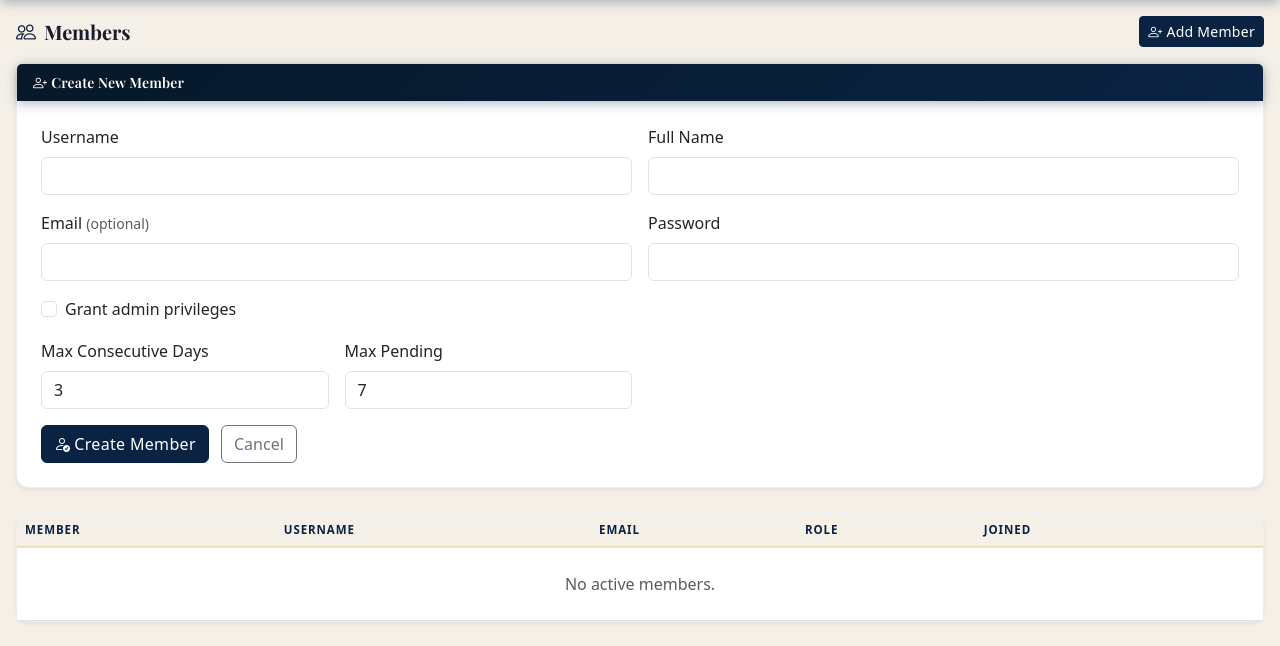
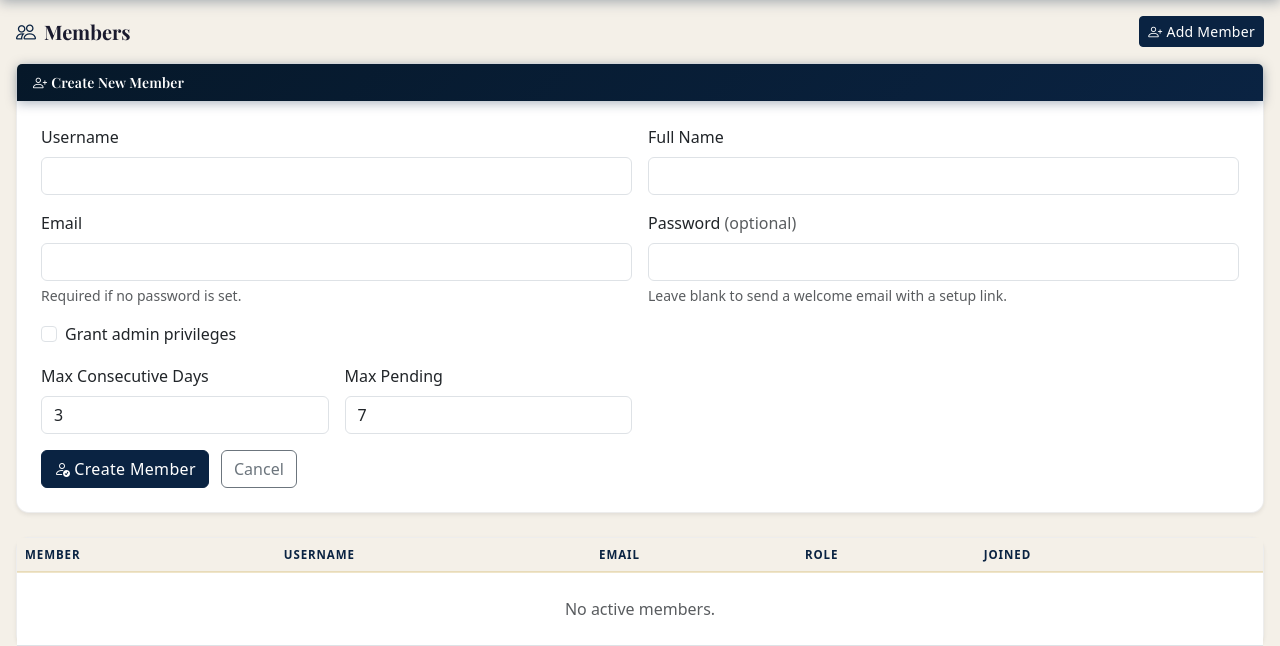
Before and after one commit to richardahasting/FleetNests, a Flask app: page /admin/users/new in a window 1280 px wide. Shown: the part 62-708 px from the top of the page. Run offline with Flask 3, Linux system fonts and the light colour scheme; the visitor is signed in with stand-in values (Sample User, id 1); data that the repository does not hold is empty; some libraries are stand-ins or nearby versions.

Commit message:
Add welcome email, password setup link, and forgot-password flow
New members can be created without a password — a welcome email is sent
with a 72-hour one-time link to set-password. Admins can still set a
password directly (no email sent). Login page now has a "Forgot password?"
link that triggers the same /set-password/<token> endpoint.

Token infrastructure: password_reset_token + password_reset_expires
columns on users table; create_password_token / consume_password_token
in models.py guard expiry and single-use consumption.

Co-Authored-By: Claude Sonnet 4.6 <noreply@anthropic.com>

```diff
--- a/app.py
+++ b/app.py
@@ -325,6 +325,7 @@ def register_routes(app: Flask):
     @auth.admin_required
     def admin_new_user():
         if request.method == "POST":
+            import secrets
             username  = request.form.get("username", "").strip().lower()
             full_name = request.form.get("full_name", "").strip()
             email     = request.form.get("email", "").strip()
@@ -333,15 +334,24 @@ def register_routes(app: Flask):
             max_consec = int(request.form.get("max_consecutive_days", 3))
             max_pend   = int(request.form.get("max_pending", 7))
 
-            if not username or not full_name or not password:
-                flash("Username, full name, and password are required.", "danger")
+            if not username or not full_name:
+                flash("Username and full name are required.", "danger")
+            elif not password and not email:
+                flash("Provide either a password or an email address (for welcome email).", "danger")
             else:
-                pw_hash = auth.hash_password(password)
+                # If no password supplied, set a random placeholder; member will set their own via email link
+                pw_hash = auth.hash_password(password) if password else auth.hash_password(secrets.token_urlsafe(32))
                 try:
-                    models.create_user(username, full_name, email, pw_hash, is_admin,
-                                       max_consecutive_days=max_consec, max_pending=max_pend)
-                    models.log_action(auth.current_user()["id"], "user_created", "user", None, {"username": username})
-                    flash(f"User {username} created.", "success")
+                    new_id = models.create_user(username, full_name, email, pw_hash, is_admin,
+                                                max_consecutive_days=max_consec, max_pending=max_pend)
+                    models.log_action(auth.current_user()["id"], "user_created", "user", new_id, {"username": username})
+                    if not password and email:
+                        token = models.create_password_token(new_id)
+                        user_dict = {"full_name": full_name, "email": email}
+                        email_notify.notify_welcome(user_dict, token)
+                        flash(f"Member {username} created — welcome email sent to {email}.", "success")
+                    else:
+                        flash(f"Member {username} created.", "success")
                     return redirect(url_for("admin_users"))
                 except Exception as e:
                     if "unique" in str(e).lower():
@@ -849,6 +859,56 @@ def register_routes(app: Flask):
         logs = models.get_all_trip_logs()
         return render_template("admin/trip_logs.html", logs=logs)
 
+    # -- Password reset / welcome set-password --------------------------------
+
+    @app.route("/forgot-password", methods=["GET", "POST"])
+    def forgot_password():
+        if auth.current_user():
+            return redirect(url_for("calendar"))
+        if request.method == "POST":
+            import secrets
+            login = request.form.get("login", "").strip()
+            user = db.fetchone(
+                "SELECT * FROM users WHERE (username = %s OR email = %s) AND is_active = TRUE",
+                (login, login),
+            )
+            if user and user.get("email"):
+                token = models.create_password_token(user["id"])
+                email_notify.notify_password_reset(user, token)
+            # Always show the same message to prevent account enumeration
+            flash("If that account exists and has an email address, a reset link has been sent.", "info")
+            return redirect(url_for("login"))
+        return render_template("forgot_password.html")
+
+    @app.route("/set-password/<token>", methods=["GET", "POST"])
+    def set_password(token: str):
+        if auth.current_user():
+            return redirect(url_for("calendar"))
+        if request.method == "POST":
+            user = models.consume_password_token(token)
+            if not user:
+                flash("That link is invalid or has expired. Request a new one.", "danger")
+                return redirect(url_for("login"))
+            new_pw  = request.form.get("new_password", "")
+            confirm = request.form.get("confirm_password", "")
+            if len(new_pw) < 8:
+                flash("Password must be at least 8 characters.", "danger")
+                return redirect(url_for("set_password", token=token))
+            if new_pw != confirm:
+                flash("Passwords do not match.", "danger")
+                return redirect(url_for("set_password", token=token))
+            models.update_password(user["id"], auth.hash_password(new_pw))
+            models.log_action(user["id"], "password_set_via_token", "user", user["id"])
+            flash("Password set — please log in.", "success")
+            return redirect(url_for("login"))
+
+        # GET: verify token is still valid before showing the form
+        user = models.get_user_by_password_token(token)
+        if not user:
+            flash("That link is invalid or has expired. Request a new one.", "danger")
+            return redirect(url_for("login"))
+        return render_template("set_password.html", token=token, user=user)
+
     # -- Member Feedback (AI-routed) ----------------------------------------
 
     @app.route("/feedback", methods=["POST"])
--- a/init_db.sql
+++ b/init_db.sql
@@ -19,6 +19,8 @@ CREATE TABLE IF NOT EXISTS users (
     email_verify_expires   TIMESTAMP,
     avatar                 BYTEA,
     avatar_content_type    VARCHAR(50),
+    password_reset_token   VARCHAR(64) UNIQUE,
+    password_reset_expires TIMESTAMP,
     created_at             TIMESTAMP DEFAULT NOW()
 );
 
--- a/models.py
+++ b/models.py
@@ -54,6 +54,49 @@ def update_password(user_id: int, password_hash: str):
         (password_hash, user_id),
         fetch=False,
     )
+
+
+def create_password_token(user_id: int, expires_hours: int = 72) -> str:
+    import secrets as _secrets
+    token = _secrets.token_urlsafe(32)
+    expires = now_ct() + timedelta(hours=expires_hours)
+    db.execute(
+        "UPDATE users SET password_reset_token = %s, password_reset_expires = %s WHERE id = %s",
+        (token, expires, user_id),
+        fetch=False,
+    )
+    return token
+
+
+def consume_password_token(token: str):
+    """Validate token, clear it, return user row or None if invalid/expired."""
+    row = db.fetchone(
+        "SELECT * FROM users WHERE password_reset_token = %s AND is_active = TRUE",
+        (token,),
+    )
+    if not row:
+        return None
+    if row["password_reset_expires"] and now_ct() > row["password_reset_expires"]:
+        return None
+    db.execute(
+        "UPDATE users SET password_reset_token = NULL, password_reset_expires = NULL WHERE id = %s",
+        (row["id"],),
+        fetch=False,
+    )
+    return row
+
+
+def get_user_by_password_token(token: str):
+    """Read-only lookup for token validity check (does not consume the token)."""
+    row = db.fetchone(
+        "SELECT * FROM users WHERE password_reset_token = %s AND is_active = TRUE",
+        (token,),
+    )
+    if not row:
+        return None
+    if row["password_reset_expires"] and now_ct() > row["password_reset_expires"]:
+        return None
+    return row
 
 
 def get_user_limits(user_id: int) -> dict:
--- a/templates/admin/users.html
+++ b/templates/admin/users.html
@@ -26,12 +26,14 @@
           <input type="text" class="form-control" name="full_name" required>
         </div>
         <div class="col-md-6">
-          <label class="form-label">Email <small class="text-muted">(optional)</small></label>
+          <label class="form-label">Email</label>
           <input type="email" class="form-control" name="email">
+          <div class="form-text">Required if no password is set.</div>
         </div>
         <div class="col-md-6">
-          <label class="form-label">Password</label>
-          <input type="password" class="form-control" name="password" required autocomplete="new-password">
+          <label class="form-label">Password <span class="text-muted fw-normal">(optional)</span></label>
+          <input type="password" class="form-control" name="password" autocomplete="new-password">
+          <div class="form-text">Leave blank to send a welcome email with a setup link.</div>
         </div>
         <div class="col-12">
           <div class="form-check">
--- a/templates/login.html
+++ b/templates/login.html
@@ -34,6 +34,9 @@
         <p class="text-center text-muted small mt-3 mb-0">
           Don't have an account? Ask the club administrator.
         </p>
+        <p class="text-center small mt-2 mb-0">
+          <a href="{{ url_for('forgot_password') }}" class="text-muted">Forgot your password?</a>
+        </p>
       </div>
     </div>
   </div>
```
Also changed, not shown: email_notify.py (+32 -0 lines), templates/forgot_password.html (added, +37 -0 lines), templates/set_password.html (added, +44 -0 lines).
